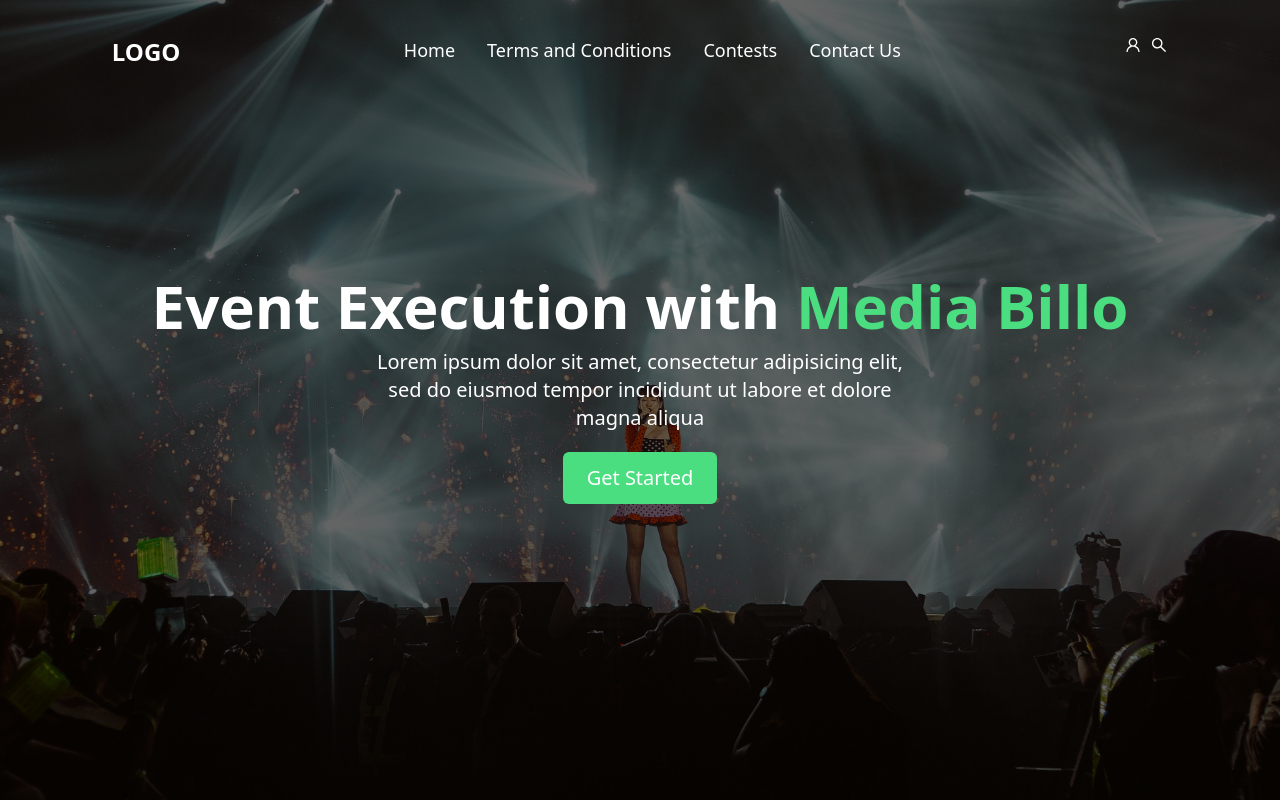
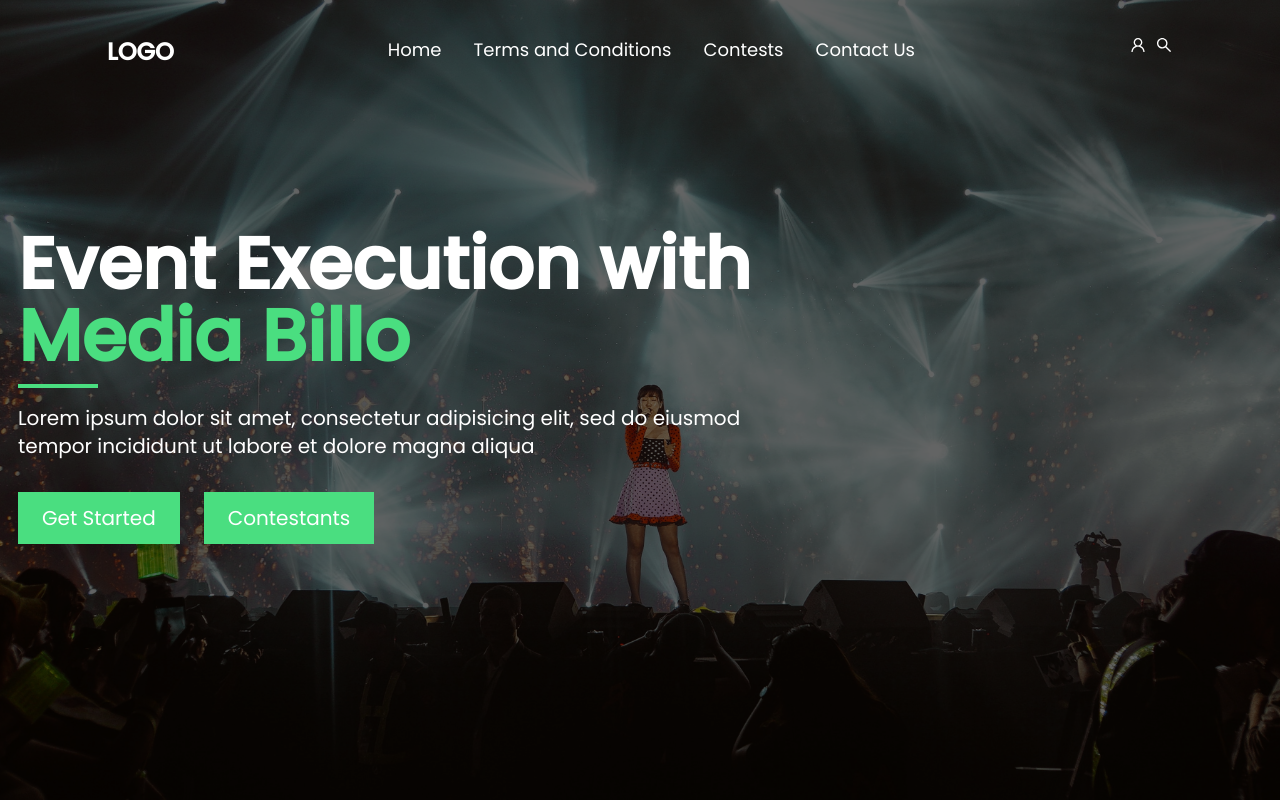
Before and after one commit to Pukka-Technologies/iVote, a Next.js app: page / in a window 1280 px wide. Built offline with nearby package versions, Linux system fonts and the light colour scheme.

Commit message:
edit header

```diff
--- a/components/Features.js
+++ b/components/Features.js
@@ -2,8 +2,11 @@ import React from 'react'
 
 const Features = () => {
   return (
-    <div>
-        <div></div>
+    <div className='flex flex-col justify-center items-center'>
+        <h1>Features</h1>
+        <div className='grid grid-cols-3'>
+          <div></div>
+        </div>
     </div>
   )
 }
--- a/components/Header.js
+++ b/components/Header.js
@@ -7,18 +7,24 @@ const Header = () => {
       <div className="bg-black h-screen opacity-60 absolute w-full"></div>
       <div className="z-20 relative">
         <Navbar />
-        <div className="pt-52">
-          <div className="flex flex-col justify-center items-center text-white">
-            <h1 className="text-6xl font-bold text-left">
-              Event Execution with <span className='text-green-400'>Media Billo</span>
+        <div className="items-center pt-40 flex flex-col justify-center">
+          <div className=" text-white font-text">
+            <h1 className="text-7xl font-extrabold text-left w-8/12 after:bg-green-400 after:block after:w-20 after:h-1 after:absolute after:top-96">
+              Event Execution with
+              <span className="text-green-400"> Media Billo</span>
             </h1>
-            <p className="text-xl pt-3 pb-5 w-5/12 text-center">
+            <p className="text-xl pt-8 pb-8 w-7/12">
               Lorem ipsum dolor sit amet, consectetur adipisicing elit, sed do
               eiusmod tempor incididunt ut labore et dolore magna aliqua
             </p>
-            <button className="bg-green-400 rounded-md px-6 py-3 text-xl">
-              Get Started
-            </button>
+            <div className='flex gap-6'>
+              <button className="bg-green-400 px-6 py-3 text-xl">
+                Get Started
+              </button>
+              <button className="bg-green-400 px-6 py-3 text-xl">
+                Contestants
+              </button>
+            </div>
           </div>
         </div>
       </div>
--- a/components/Navbar.js
+++ b/components/Navbar.js
@@ -5,8 +5,8 @@ import { AiOutlineSearch } from "react-icons/ai";
 const Navbar = () => {
   return (
     <nav>
-      <div className='flex flex-row justify-around text-white pt-9'>
-        <div className="font-bold uppercase text-2xl">Logo</div>
+      <div className='flex flex-row justify-around text-white pt-9 font-text'>
+        <div className="font-extrabold uppercase text-2xl">Logo</div>
         <div>
           <ul className='flex flex-row gap-8 text-lg'>
             <li>Home</li>
--- a/styles/globals.css
+++ b/styles/globals.css
@@ -1,3 +1,4 @@
+@import url('https://fonts.googleapis.com/css2?family=Poppins:wght@400;500&display=swap');
 @tailwind base;
 @tailwind components;
 @tailwind utilities;
--- a/tailwind.config.js
+++ b/tailwind.config.js
@@ -9,6 +9,9 @@ module.exports = {
       backgroundImage: {
         "header-img": "url('../public/assets/header-bg.jpg')",
       },
+      fontFamily: {
+        text: ["'Poppins', sans-serif"],
+      },
     },
   },
   plugins: [],
```
